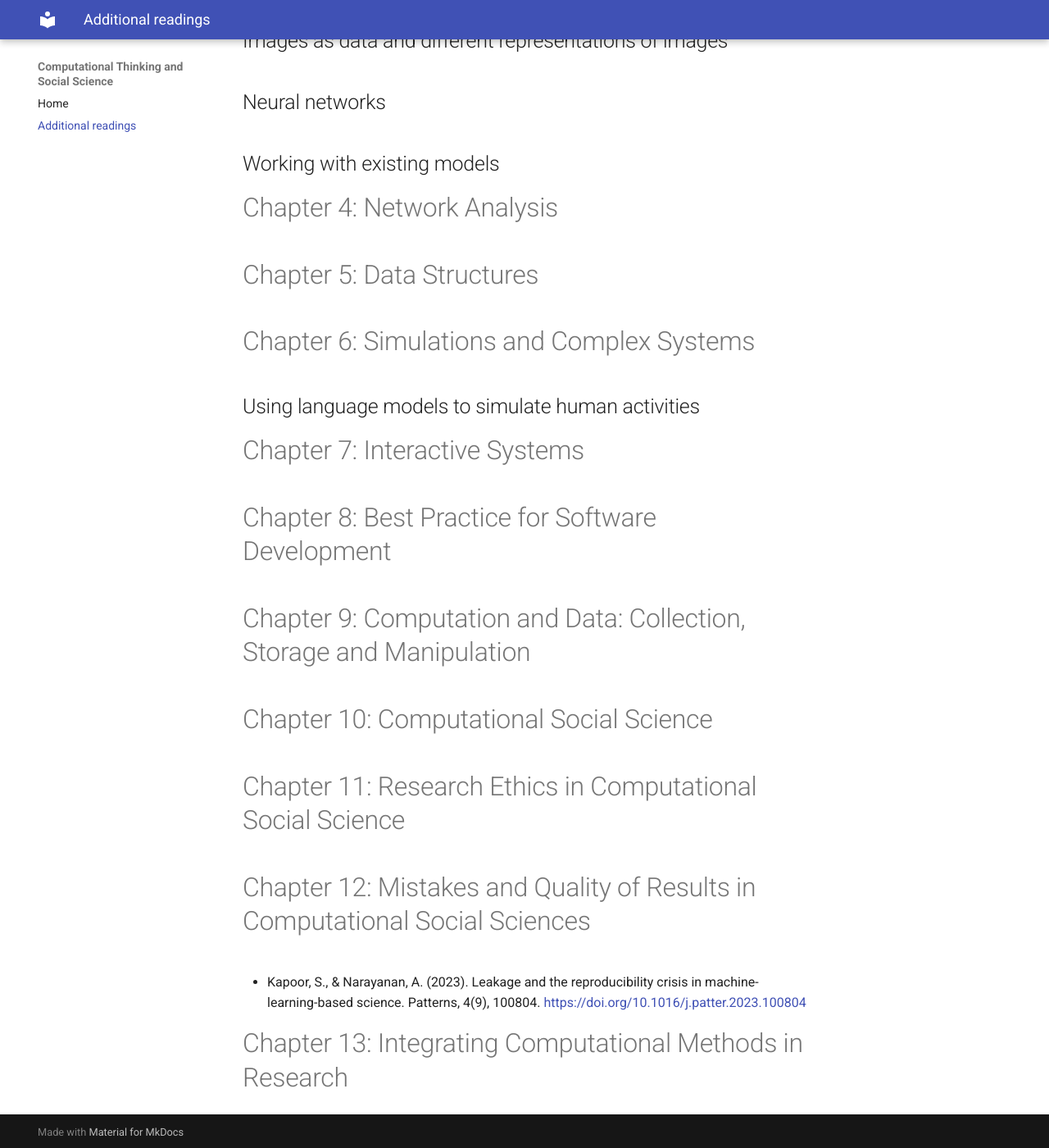
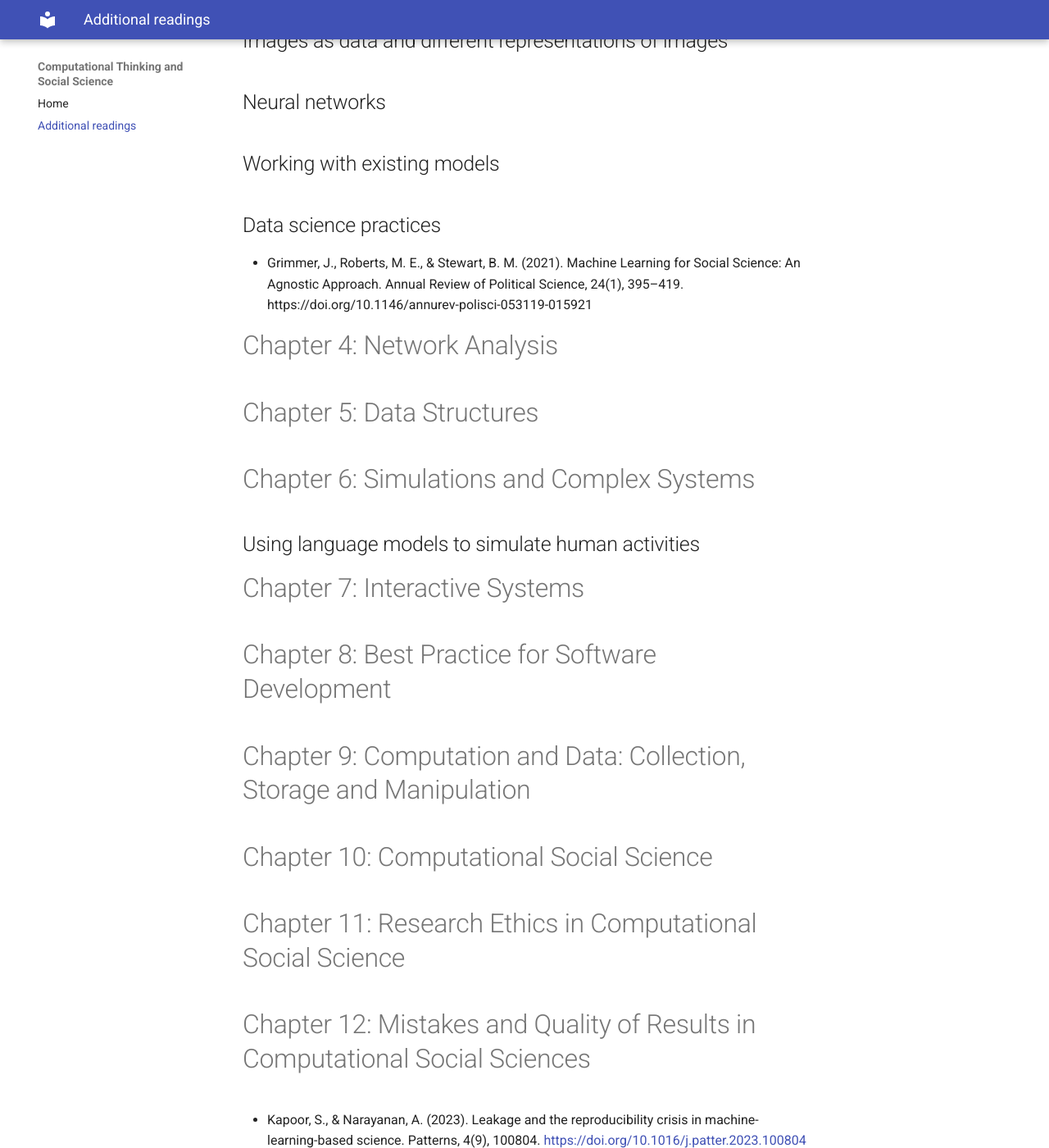
Before and after one commit to codingsocialscience/codingsocialscience.github.io, an MkDocs documentation site: the page built from docs/readings/index.md, in a window 1280 px wide and 1400 px high, scrolled down 552 px. Shown: the whole window at 82% size. Built offline with MkDocs 1.6.1 and Material for MkDocs 9.7.7, drawn with Linux system fonts in a browser that asks for light colours; some of the changed text lies outside the part shown.

Commit message:
Add Grimmer et al. (2021)
Added Grimmer, J., Roberts, M. E., & Stewart, B. M. (2021). Machine Learning for Social Science: An Agnostic Approach. Annual Review of Political Science, 24(1), 395–419. https://doi.org/10.1146/annurev-polisci-053119-015921

```diff
--- a/docs/readings/index.md
+++ b/docs/readings/index.md
@@ -14,6 +14,10 @@ This page is an attempt to keep the discussions fresh.
 ## Neural networks
 
 ## Working with existing models
+
+## Data science practices
+
+* Grimmer, J., Roberts, M. E., & Stewart, B. M. (2021). Machine Learning for Social Science: An Agnostic Approach. Annual Review of Political Science, 24(1), 395–419. https://doi.org/10.1146/annurev-polisci-053119-015921
 
 # Chapter 4: Network Analysis
 
@@ -38,3 +42,7 @@ This page is an attempt to keep the discussions fresh.
 * Kapoor, S., & Narayanan, A. (2023). Leakage and the reproducibility crisis in machine-learning-based science. Patterns, 4(9), 100804. [https://doi.org/10.1016/j.patter.2023.100804](https://doi.org/10.1016/j.patter.2023.100804)
 
 # Chapter 13: Integrating Computational Methods in Research
+
+## Inductive and deductive reasoning logics
+
+* Grimmer, J., Roberts, M. E., & Stewart, B. M. (2021). Machine Learning for Social Science: An Agnostic Approach. Annual Review of Political Science, 24(1), 395–419. https://doi.org/10.1146/annurev-polisci-053119-015921
```
